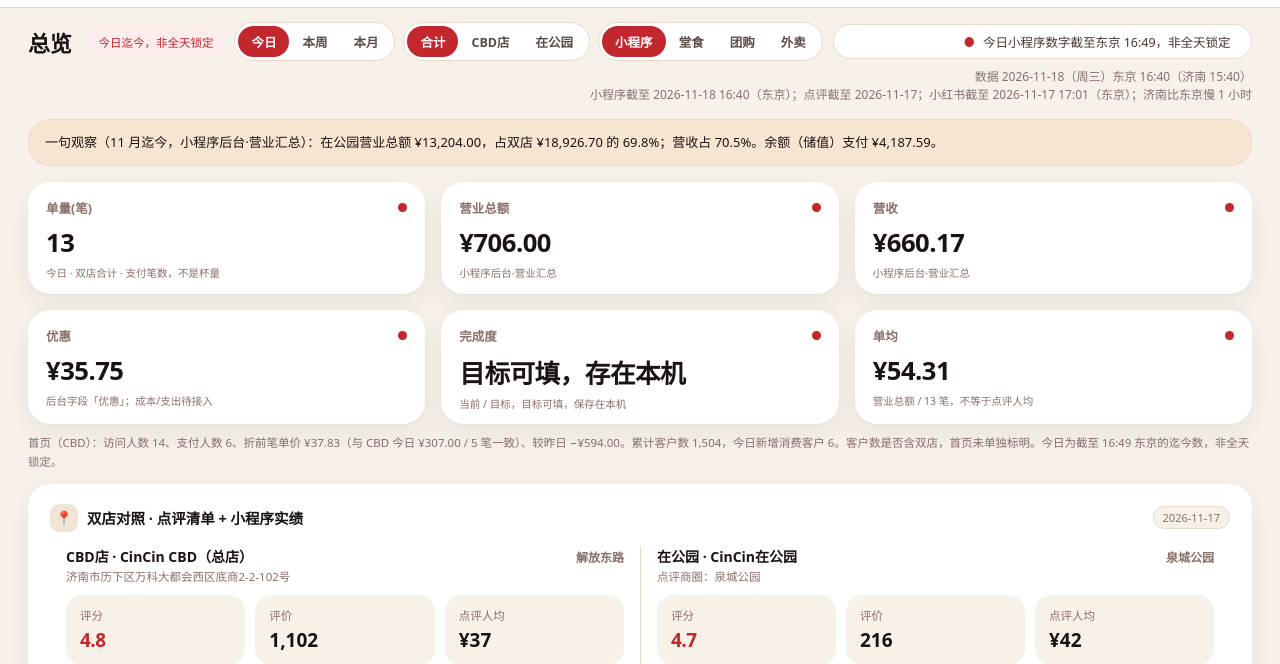
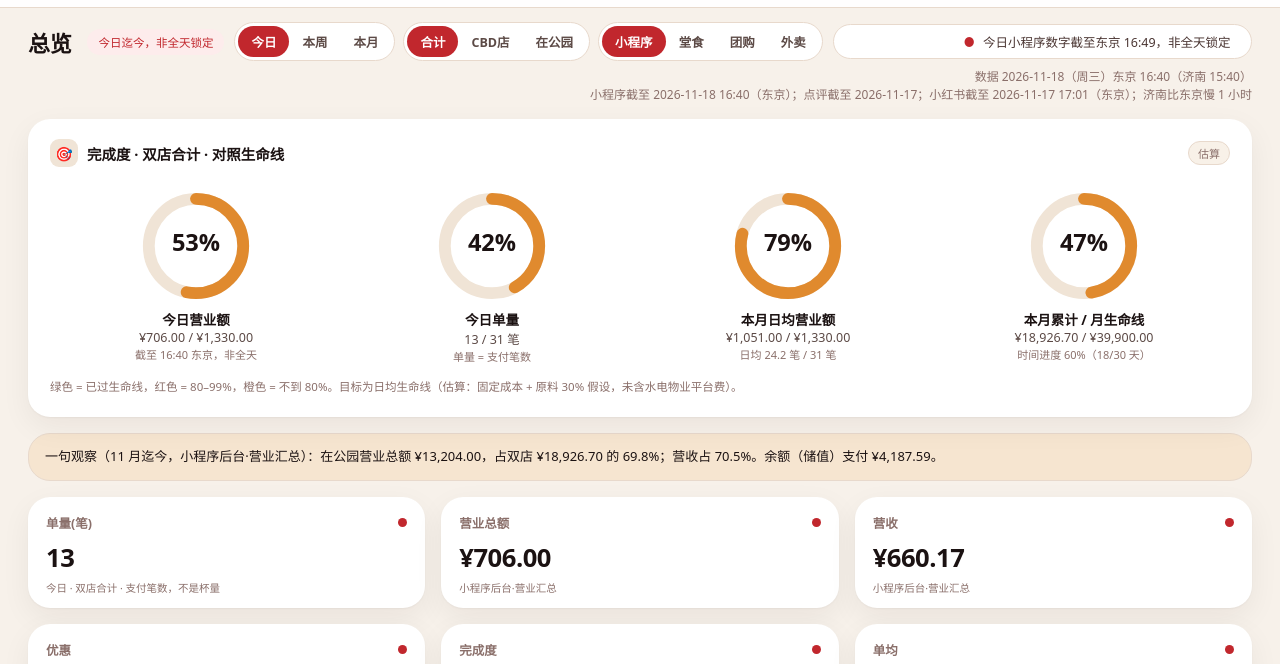
Before and after one commit to licnm0913-netizen/cincin-ops-1d4c0b4a, a plain HTML site: page index.html in a window 1280 px wide. Shown: the part 57-721 px from the top of the page. Drawn offline with Linux system fonts and the light colour scheme.

Commit message:
完成度圆环图置顶

```diff
--- a/index.html
+++ b/index.html
@@ -329,6 +329,35 @@ function compRow(name,cur,curLabel,key,prefix,hot,note){
     (note?'<div class="note" style="margin-top:4px">'+note+'</div>':'')+'</div>';
 }
 
+
+function ring(pctv,label,big,sub,color){
+  var p=isNum(pctv)?Math.max(0,pctv):0, r=44, c=2*Math.PI*r, f=Math.min(p,100)/100*c;
+  var col=color||(p>=100?'#2E7D4F':p>=80?'#C1272D':'#E08A2E');
+  return '<div style="flex:1 1 150px;min-width:140px;text-align:center;padding:6px 4px">'+
+    '<svg viewBox="0 0 110 110" width="118" height="118"><circle cx="55" cy="55" r="'+r+'" fill="none" stroke="#F0E4D6" stroke-width="11"/>'+
+    '<circle cx="55" cy="55" r="'+r+'" fill="none" stroke="'+col+'" stroke-width="11" stroke-linecap="round" stroke-dasharray="'+f.toFixed(1)+' '+c.toFixed(1)+'" transform="rotate(-90 55 55)"/>'+
+    '<text x="55" y="60" text-anchor="middle" font-size="22" font-weight="800" fill="#1B1212">'+(isNum(pctv)?Math.round(pctv)+'%':'—')+'</text></svg>'+
+    '<div style="font-weight:700;font-size:13.5px">'+label+'</div>'+
+    '<div class="num" style="font-size:12.5px;color:#5C4A46">'+big+'</div>'+
+    '<div class="note" style="font-size:11px">'+sub+'</div></div>';
+}
+function ringsHTML(){
+  if(locked()||!D.lifeline)return '';
+  var t=D.periods.today[S.store], m=D.periods.month[S.store];
+  var tgt=function(k){return parseT(SET[k])||lifeT(k)};
+  var dS=tgt('daySales'), dO=tgt('dayOrders'), mS=tgt('monthSales'), mO=tgt('monthOrders');
+  var dayN=parseInt((D.updated_at||'').slice(8,10),10)||null;
+  var avg=(dayN&&isNum(m.gmv))?m.gmv/dayN:null, avgO=(dayN&&isNum(m.orders))?m.orders/dayN:null;
+  var pc=function(a,b){return (isNum(a)&&b)?a/b*100:null};
+  var timeP=dayN?Math.round(dayN/30*100):null;
+  var body='<div style="display:flex;flex-wrap:wrap;justify-content:space-around;gap:4px">'+
+    ring(pc(t.gmv,dS),'今日营业额',money(t.gmv)+' / '+money(dS),'截至 '+esc(D.sources.miniprogram.as_of.slice(11))+' 东京，非全天')+
+    ring(pc(t.orders,dO),'今日单量',t.orders+' / '+dO+' 笔','单量 = 支付笔数')+
+    ring(pc(avg,dS),'本月日均营业额',(avg!=null?money(Math.round(avg)):'—')+' / '+money(dS),'日均 '+(avgO!=null?avgO.toFixed(1):'—')+' 笔 / '+dO+' 笔')+
+    ring(pc(m.gmv,mS),'本月累计 / 月生命线',money(m.gmv)+' / '+money(mS),'时间进度 '+(timeP!=null?timeP+'%':'—')+'（'+dayN+'/30 天）')+
+    '</div><div class="note" style="margin-top:6px">绿色 = 已过生命线，红色 = 80–99%，橙色 = 不到 80%。'+(parseT(SET.daySales)?'目标按你填的值。':'目标为日均生命线（估算：固定成本 + 原料 30% 假设，未含水电物业平台费）。')+'</div>';
+  return card('c12','🎯','完成度 · '+storeLabel()+' · 对照生命线','估算',body);
+}
 function completionHTML(){
   var title=S.period==='today'?'完成度 · 今日（对照日均生命线）':S.period==='week'?'完成度 · 本周（按月目标对照）':'完成度 · 本月（对照生命线）';
   if(locked()){
@@ -485,7 +514,7 @@ function sourcesHTML(){
 }
 
 function vHome(){
-  var g='<div class="obs">'+esc(D.header_note)+'</div>'+kpisHTML()+extraNotes()+'<div class="grid">';
+  var g='<div class="grid" style="margin-bottom:16px">'+ringsHTML()+'</div><div class="obs">'+esc(D.header_note)+'</div>'+kpisHTML()+extraNotes()+'<div class="grid">';
   g+=card('c12','📍','双店对照 · 点评清单 + 小程序实绩', D.sources.dianping.as_of,
     '<div class="store-grid">'+storeCard('cbd',S.store==='cac')+storeCard('cac',S.store==='cbd')+'</div>'+
     '<div class="note" style="margin-top:10px">'+esc(D.stores_extra_note)+' 评分 / 评价数 / 人均 / 榜单 / 套餐价来自 '+esc(D.sources.dianping.as_of)+' 大众点评截图；营业数字来自小程序后台（'+esc(D.sources.miniprogram.as_of)+' 东京）。</div>');
--- a/sw.js
+++ b/sw.js
@@ -1,7 +1,7 @@
 /* 请请咖啡经营作战台 service worker
    - index.html / 导航 / data.json: network-first（打开就拿最新数字），断网回退缓存
    - 其他静态资源（图标、manifest）: cache-first */
-const VERSION = 'cincin-v2';
+const VERSION = 'cincin-v3';
 const CORE = ['./', './index.html', './data.json', './manifest.webmanifest',
   './icons/icon-192.png', './icons/icon-512.png', './icons/apple-touch-icon.png',
   './icons/logo-mark.png', './icons/logo-wordmark.png', './icons/favicon-32.png'];
```
